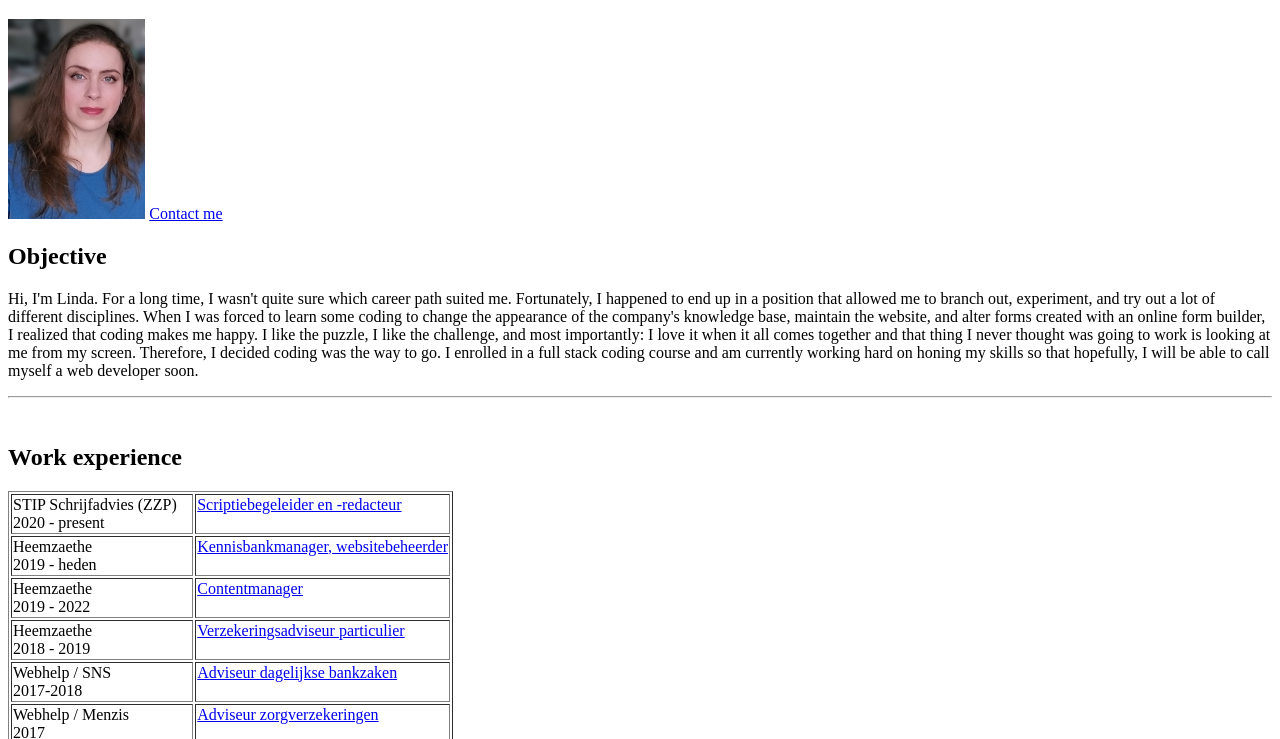
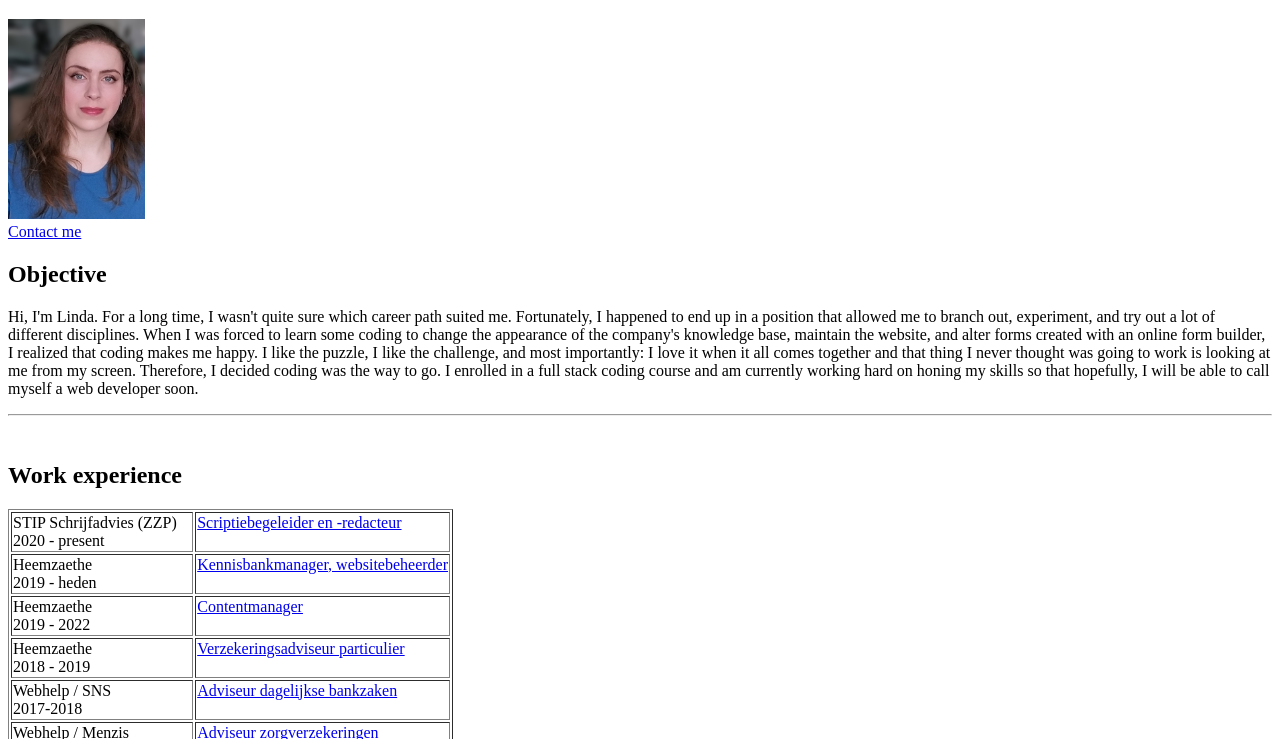
Before and after one commit to Linda-vH/resume, a plain HTML site: page index.html in a window 1280 px wide. Shown: the part 61-800 px from the top of the page. Drawn offline with Linux system fonts and the light colour scheme.

Commit message:
Update index.html

```diff
--- a/index.html
+++ b/index.html
@@ -8,7 +8,7 @@
 
 <body>
     <h1>My resume</h1>
-    <a href="./public/contact.html"><img src="./assets/profielfoto-tijdelijk.png" alt="profile picture Linda" height="200px"/></a>
+    <a href="./public/contact.html"><img src="./assets/profielfoto-tijdelijk.png" alt="profile picture Linda" height="200px"/></a><br />
     <a href="./public/contact.html">Contact me</a>
 
     <h2>Objective</h2>
```
